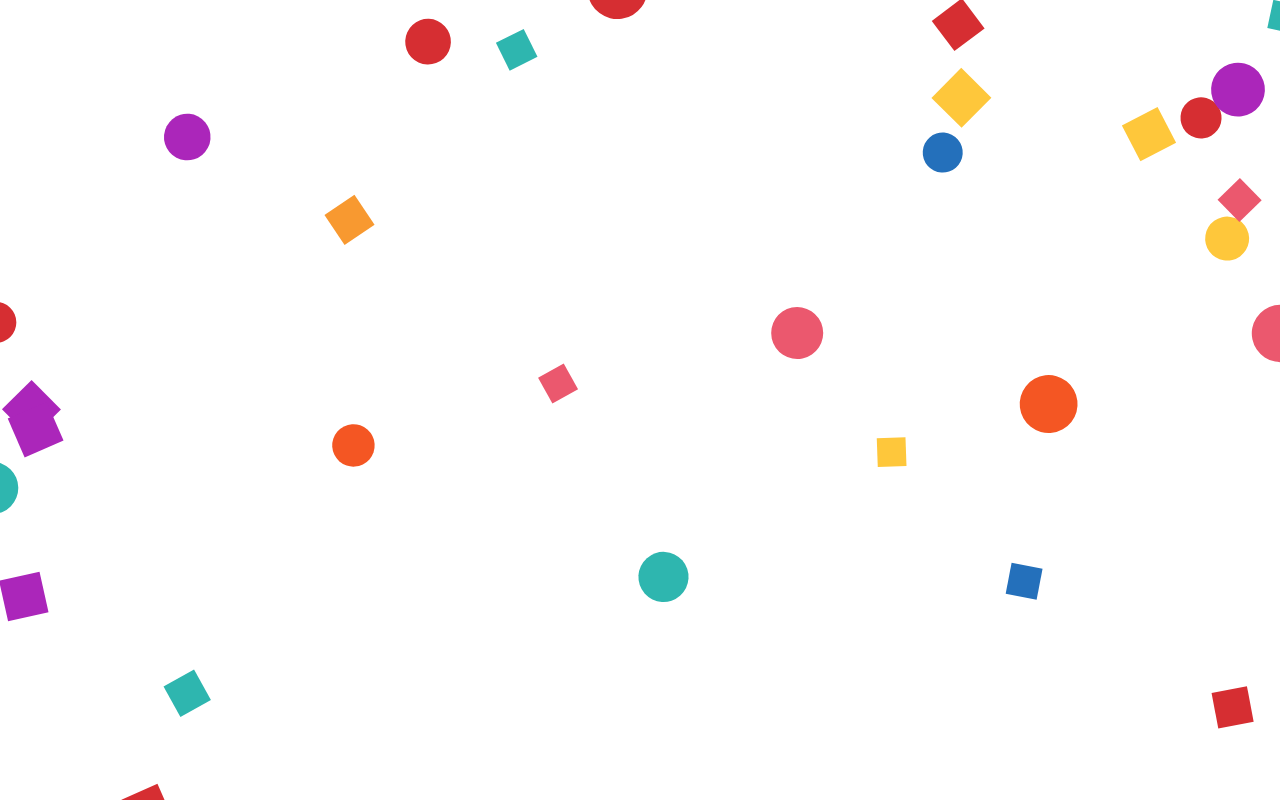
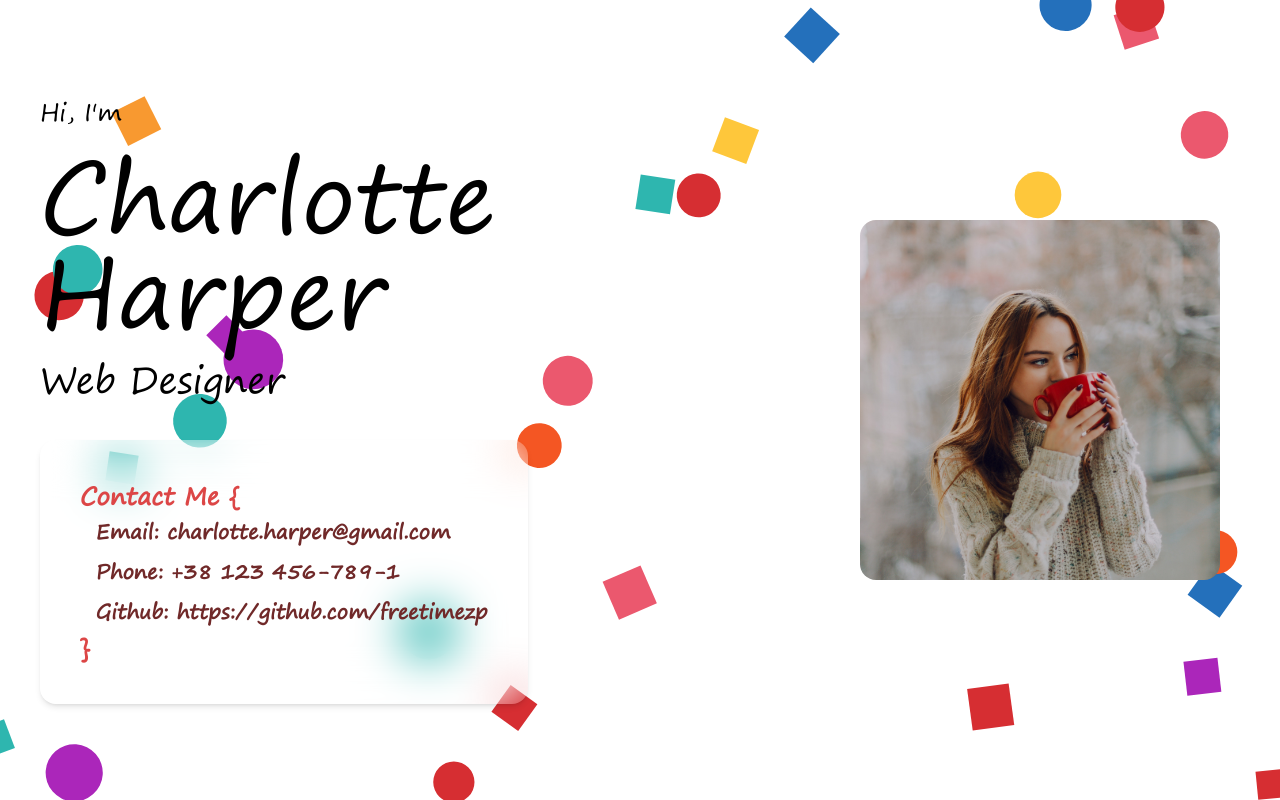
Before and after one commit to freetimezp/js-portfolio-15-mini, a React (Create React App) app: page / in a window 1280 px wide. Built offline with nearby package versions, Linux system fonts and the light colour scheme.

Commit message:
03. js-portfolio-15-mini. Home component.

```diff
--- a/public/index.html
+++ b/public/index.html
@@ -9,6 +9,8 @@
   <title>Web Developer</title>
 </head>
 
-<body id="root"></body>
+<body>
+  <div id="root"></div>
+</body>
 
 </html>
--- a/src/components/home/Home.jsx
+++ b/src/components/home/Home.jsx
@@ -1,4 +1,4 @@
-import React from 'react';
+import React, { useState } from 'react';
 
 import { useCallback } from "react";
 import Particles from "react-tsparticles";
@@ -7,7 +7,10 @@ import { loadFull } from "tsparticles";
 //import options for particles
 import config from './particlesData.js';
 
+import homeImg from '../../assets/images/home.jpg';
+
 const Home = () => {
+    //particles animation
     const particlesInit = useCallback(async engine => {
         console.log(engine);
         // you can initiate the tsParticles instance (engine) here, adding custom shapes or presets
@@ -20,6 +23,13 @@ const Home = () => {
         await console.log(container);
     }, []);
 
+    //image hover
+    const [imgHover, setImgHover] = useState(false);
+
+    const imgHoverToggle = () => {
+        setImgHover(!imgHover);
+    };
+
     return (
         <div className='w-screen h-screen'>
             <Particles
@@ -28,6 +38,41 @@ const Home = () => {
                 init={particlesInit}
                 loaded={particlesLoaded}
             />
+
+            <div className='w-full h-full container mx-auto md:px-10 items-center text-center grid grid-cols-12 relative'>
+                <div className='col-span-8'>
+                    <div className='flex flex-col text-left gap-5'>
+                        <p className='text-2xl'>Hi, I'm</p>
+                        <h1 className='text-8xl'>Charlotte Harper</h1>
+                        <h2 className='text-4xl'>Web Designer</h2>
+                    </div>
+                    <div className='mt-10 text-left font-bold backdrop-blur-xl rounded-2xl shadow-md p-10 w-fit'>
+                        <p className='text-2xl text-[#dc4646]'>Contact Me {'{'}</p>
+                        <p className='text-xl text-[#702929] leading-10'>
+                            &nbsp; Email: charlotte.harper@gmail.com <br />
+                            &nbsp; Phone: +38 123 456-789-1 <br />
+                            &nbsp; Github: https://github.com/freetimezp <br />
+                        </p>
+                        <p className='text-2xl text-[#dc4646]'>{'}'}</p>
+                    </div>
+                </div>
+                <div className='col-span-4 p-5'>
+                    <div className='overflow-hidden rounded-2xl w-full relative'>
+                        <img
+                            src={homeImg}
+                            alt="home"
+                            className={`w-full ease-in-out duration-500 ${imgHover && 'scale-125 grayscale-[0.4]'}`}
+                        />
+                        <a
+                            onMouseEnter={imgHoverToggle}
+                            onMouseLeave={imgHoverToggle}
+                            href="https://github.com/freetimezp"
+                            className='absolute top-0 right-0 w-full h-full' target={'_blank'} rel="noreferrer"
+                        >
+                        </a>
+                    </div>
+                </div>
+            </div>
         </div>
     );
 };
```
Also changed, not shown: src/assets/images/home.jpg (added).
